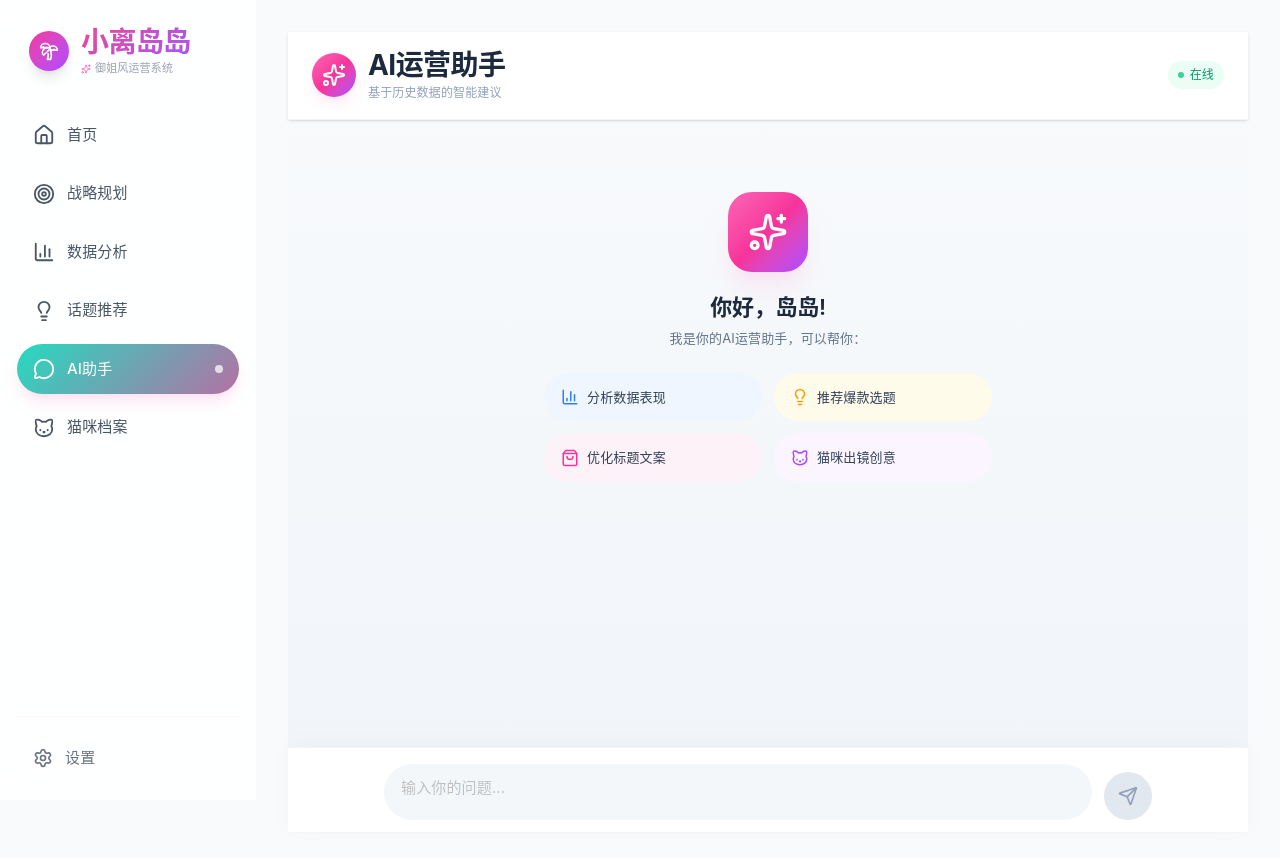
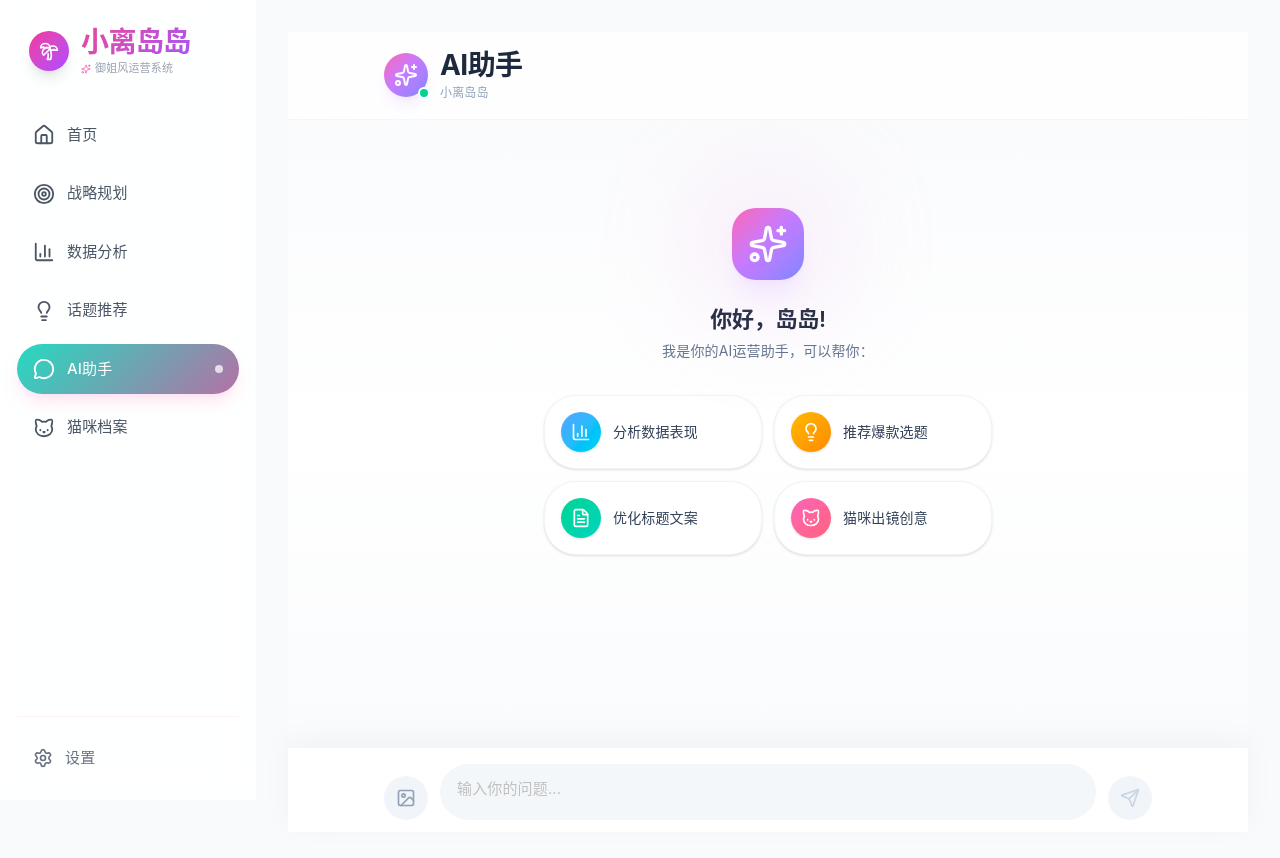
Before and after one commit to brianzhibo-design/DD, a Next.js app: page /assistant in a window 1280 px wide. Shown: the top 858 px of the page. Built offline with nearby package versions, Linux system fonts and the light colour scheme.

Commit message:
feat: refined AI chat UI - glow effect, rounded bubbles, quick action cards

```diff
--- a/src/app/assistant/page.tsx
+++ b/src/app/assistant/page.tsx
@@ -1,7 +1,7 @@
 'use client'
 
 import React, { useState, useRef, useEffect } from 'react'
-import { Send, Sparkles, User, BarChart3, Lightbulb, ShoppingBag, Cat, AlertCircle } from 'lucide-react'
+import { Send, Image as ImageIcon, Sparkles, User, BarChart3, Lightbulb, FileText, Cat, AlertCircle } from 'lucide-react'
 
 interface Message {
   id: string
@@ -11,12 +11,28 @@ interface Message {
   isError?: boolean
 }
 
-const quickPrompts = [
-  { icon: BarChart3, label: '分析数据表现', color: 'text-blue-500', bgColor: 'bg-blue-50 hover:bg-blue-100' },
-  { icon: Lightbulb, label: '推荐爆款选题', color: 'text-amber-500', bgColor: 'bg-amber-50 hover:bg-amber-100' },
-  { icon: ShoppingBag, label: '优化标题文案', color: 'text-pink-500', bgColor: 'bg-pink-50 hover:bg-pink-100' },
-  { icon: Cat, label: '猫咪出镜创意', color: 'text-purple-500', bgColor: 'bg-purple-50 hover:bg-purple-100' },
-]
+// 快捷操作卡片组件
+function QuickActionCard({ icon, title, color, onClick, disabled }: {
+  icon: React.ReactNode
+  title: string
+  color: string
+  onClick: () => void
+  disabled?: boolean
+}) {
+  return (
+    <button
+      onClick={onClick}
+      disabled={disabled}
+      className={`group flex items-center gap-3 p-3.5 md:p-4 bg-white rounded-2xl border border-slate-100 shadow-sm hover:shadow-md hover:border-slate-200 transition-all active:scale-[0.98] disabled:opacity-50 disabled:cursor-not-allowed focus:outline-none focus:ring-2 focus:ring-pink-200 focus:ring-offset-1`}
+      aria-label={`快速提问: ${title}`}
+    >
+      <div className={`w-9 h-9 md:w-10 md:h-10 rounded-xl bg-gradient-to-br ${color} flex items-center justify-center text-white shadow-sm group-hover:scale-105 transition-transform`}>
+        {icon}
+      </div>
+      <span className="text-[13px] md:text-[14px] font-medium text-slate-700 text-left flex-1">{title}</span>
+    </button>
+  )
+}
 
 export default function AssistantPage() {
   const [messages, setMessages] = useState<Message[]>([])
@@ -33,11 +49,10 @@ export default function AssistantPage() {
     scrollToBottom()
   }, [messages])
 
-  // 自动调整输入框高度
   useEffect(() => {
     if (textareaRef.current) {
       textareaRef.current.style.height = '24px'
-      textareaRef.current.style.height = Math.min(textareaRef.current.scrollHeight, 120) + 'px'
+      textareaRef.current.style.height = Math.min(textareaRef.current.scrollHeight, 128) + 'px'
     }
   }, [input])
 
@@ -118,49 +133,71 @@ export default function AssistantPage() {
   }
 
   return (
-    <div className="flex flex-col h-[100dvh] bg-gradient-to-b from-slate-50 to-slate-100">
-      {/* 顶部标题栏 - Soft UI Evolution */}
-      <header className="bg-white/90 backdrop-blur-md border-b border-slate-100 px-4 md:px-6 py-3 md:py-4 flex items-center justify-between flex-shrink-0 shadow-sm">
-        <div className="flex items-center gap-3">
-          <div className="w-10 h-10 md:w-11 md:h-11 rounded-2xl bg-gradient-to-br from-pink-400 via-pink-500 to-purple-500 flex items-center justify-center shadow-lg shadow-pink-200/40">
+    <div className="flex flex-col h-[100dvh] bg-gradient-to-b from-slate-50 via-white to-slate-50">
+      {/* 顶部标题栏 - 毛玻璃效果 */}
+      <header className="sticky top-0 z-10 bg-white/80 backdrop-blur-xl border-b border-slate-100/80 px-4 md:px-6 py-3 md:py-4 flex-shrink-0">
+        <div className="flex items-center gap-3 max-w-3xl mx-auto">
+          <div className="relative">
+            <div className="w-10 h-10 md:w-11 md:h-11 rounded-2xl bg-gradient-to-br from-pink-400 via-purple-400 to-indigo-400 flex items-center justify-center shadow-lg shadow-purple-200/50">
               <Sparkles className="w-5 h-5 md:w-6 md:h-6 text-white" />
             </div>
+            <span className="absolute -bottom-0.5 -right-0.5 w-3 h-3 bg-emerald-400 rounded-full border-2 border-white" aria-label="在线状态"></span>
+          </div>
           <div>
-            <h1 className="font-semibold md:font-bold text-slate-800 text-base md:text-lg">AI运营助手</h1>
-            <p className="text-[11px] md:text-xs text-slate-400">基于历史数据的智能建议</p>
+            <h1 className="text-[15px] md:text-[16px] font-semibold text-slate-800">AI助手</h1>
+            <p className="text-[11px] md:text-[12px] text-slate-400">小离岛岛</p>
           </div>
-        </div>
-        <div className="text-[11px] md:text-xs text-emerald-600 flex items-center gap-1.5 bg-emerald-50 px-2.5 py-1.5 rounded-full font-medium">
-          <span className="w-1.5 h-1.5 bg-emerald-500 rounded-full animate-pulse" aria-hidden="true"></span>
-          在线
         </div>
       </header>
 
       {/* 消息列表区域 */}
-      <main className="flex-1 overflow-y-auto px-3 md:px-6 py-4 md:py-6 space-y-4" role="log" aria-live="polite">
-        {/* 欢迎消息 */}
+      <main className="flex-1 overflow-y-auto px-3 md:px-6 py-4 md:py-6" role="log" aria-live="polite">
+        <div className="max-w-3xl mx-auto space-y-4">
+          {/* 欢迎区域 - 光晕效果 */}
           {messages.length === 0 && (
-          <div className="text-center py-6 md:py-12 max-w-md mx-auto">
-            <div className="w-16 h-16 md:w-20 md:h-20 mx-auto mb-4 md:mb-5 rounded-3xl bg-gradient-to-br from-pink-400 via-pink-500 to-purple-500 flex items-center justify-center shadow-xl shadow-pink-200/40">
-              <Sparkles className="w-8 h-8 md:w-10 md:h-10 text-white" />
+            <div className="flex flex-col items-center justify-center py-10 md:py-16 px-4">
+              {/* 头像光晕效果 */}
+              <div className="relative mb-5 md:mb-6">
+                <div className="absolute inset-0 bg-gradient-to-br from-pink-300 to-purple-300 rounded-full blur-2xl opacity-40 scale-150" aria-hidden="true"></div>
+                <div className="relative w-18 h-18 md:w-20 md:h-20 rounded-3xl bg-gradient-to-br from-pink-400 via-purple-400 to-indigo-400 flex items-center justify-center shadow-xl shadow-purple-200/40" style={{ width: '72px', height: '72px' }}>
+                  <Sparkles className="w-9 h-9 md:w-10 md:h-10 text-white" />
                 </div>
-            <h2 className="text-lg md:text-xl font-bold text-slate-800 mb-1.5">你好，岛岛!</h2>
-            <p className="text-slate-500 text-sm mb-5 md:mb-6">我是你的AI运营助手，可以帮你：</p>
+              </div>
 
-            {/* 快捷操作按钮 - 改进的触摸目标 */}
-            <div className="grid grid-cols-2 gap-2 md:gap-3">
-              {quickPrompts.map(item => (
-                <button
-                  key={item.label}
-                  onClick={() => handleSend(item.label)}
+              {/* 欢迎文字 */}
+              <h2 className="text-[18px] md:text-[20px] font-semibold text-slate-800 mb-1.5">你好，岛岛!</h2>
+              <p className="text-[13px] md:text-[14px] text-slate-500 mb-6 md:mb-8">我是你的AI运营助手，可以帮你：</p>
+
+              {/* 快捷操作卡片 - 2x2网格 */}
+              <div className="grid grid-cols-1 sm:grid-cols-2 gap-2.5 md:gap-3 w-full max-w-md">
+                <QuickActionCard
+                  icon={<BarChart3 className="w-4 h-4 md:w-5 md:h-5" />}
+                  title="分析数据表现"
+                  color="from-blue-400 to-cyan-400"
+                  onClick={() => handleSend('帮我分析最近的数据表现')}
                   disabled={loading}
-                  className={`flex items-center gap-2 px-3 md:px-4 py-3 md:py-3.5 ${item.bgColor} rounded-xl text-sm text-slate-700 font-medium transition-all border border-transparent hover:border-slate-200 focus:outline-none focus:ring-2 focus:ring-pink-300 focus:ring-offset-2 disabled:opacity-50 disabled:cursor-not-allowed active:scale-[0.98]`}
-                  aria-label={`快速提问: ${item.label}`}
-                >
-                  <item.icon size={18} className={item.color} aria-hidden="true" />
-                  <span className="truncate">{item.label}</span>
-                </button>
-              ))}
+                />
+                <QuickActionCard
+                  icon={<Lightbulb className="w-4 h-4 md:w-5 md:h-5" />}
+                  title="推荐爆款选题"
+                  color="from-amber-400 to-orange-400"
+                  onClick={() => handleSend('推荐5个爆款选题')}
+                  disabled={loading}
+                />
+                <QuickActionCard
+                  icon={<FileText className="w-4 h-4 md:w-5 md:h-5" />}
+                  title="优化标题文案"
+                  color="from-emerald-400 to-teal-400"
+                  onClick={() => handleSend('帮我优化标题文案')}
+                  disabled={loading}
+                />
+                <QuickActionCard
+                  icon={<Cat className="w-4 h-4 md:w-5 md:h-5" />}
+                  title="猫咪出镜创意"
+                  color="from-pink-400 to-rose-400"
+                  onClick={() => handleSend('给我一些猫咪出镜的创意')}
+                  disabled={loading}
+                />
               </div>
             </div>
           )}
@@ -170,59 +207,64 @@ export default function AssistantPage() {
             <div key={msg.id}>
               {/* 时间戳 */}
               {shouldShowTime(msg, messages[index - 1]) && (
-              <div className="text-center text-[11px] text-slate-400 my-3 md:my-4 select-none font-medium">
+                <div className="text-center text-[11px] text-slate-400 my-4 select-none font-medium">
                   {formatTime(msg.timestamp)}
                 </div>
               )}
 
               {/* 消息行 */}
-            <div className={`flex items-end gap-2 md:gap-3 ${msg.role === 'user' ? 'flex-row-reverse' : ''}`}>
-              {/* 头像 */}
+              <div className={`flex items-end gap-2.5 ${msg.role === 'user' ? 'flex-row-reverse' : ''}`}>
+                {/* 头像 - 只有AI显示 */}
+                {msg.role === 'assistant' && (
                   <div
-                className={`w-8 h-8 md:w-9 md:h-9 rounded-xl md:rounded-2xl flex-shrink-0 flex items-center justify-center shadow-md ${
-                  msg.role === 'assistant'
-                    ? msg.isError
+                    className={`w-8 h-8 rounded-xl flex-shrink-0 flex items-center justify-center shadow-sm ${
+                      msg.isError
                         ? 'bg-gradient-to-br from-red-400 to-red-500'
                         : 'bg-gradient-to-br from-pink-400 to-purple-500'
-                    : 'bg-gradient-to-br from-blue-400 to-cyan-500'
                     }`}
                     aria-hidden="true"
                   >
-                {msg.role === 'assistant'
-                  ? msg.isError
+                    {msg.isError
                       ? <AlertCircle className="w-4 h-4 text-white" />
                       : <Sparkles className="w-4 h-4 text-white" />
-                  : <User className="w-4 h-4 text-white" />
                     }
                   </div>
+                )}
 
-              {/* 气泡 - 改进的颜色对比度 */}
+                {/* 用户头像 */}
+                {msg.role === 'user' && (
+                  <div className="w-8 h-8 rounded-xl flex-shrink-0 flex items-center justify-center shadow-sm bg-gradient-to-br from-blue-400 to-cyan-500" aria-hidden="true">
+                    <User className="w-4 h-4 text-white" />
+                  </div>
+                )}
+
+                {/* 气泡 - 更圆润 */}
                 <div
-                className={`max-w-[80%] md:max-w-[75%] px-3.5 md:px-4 py-2.5 md:py-3 ${
+                  className={`max-w-[80%] md:max-w-[75%] px-4 py-3 ${
                     msg.role === 'user'
-                    ? 'bg-gradient-to-br from-pink-500 to-pink-600 text-white rounded-2xl rounded-br-lg shadow-md shadow-pink-200/30'
+                      ? 'bg-gradient-to-br from-pink-500 to-purple-500 text-white rounded-[20px] rounded-br-lg shadow-lg shadow-pink-200/30'
                       : msg.isError
-                      ? 'bg-red-50 text-red-700 rounded-2xl rounded-bl-lg border border-red-100'
-                      : 'bg-white text-slate-700 rounded-2xl rounded-bl-lg shadow-md shadow-slate-100/50 border border-slate-100'
+                        ? 'bg-red-50 text-red-700 rounded-[20px] rounded-bl-lg border border-red-100'
+                        : 'bg-white text-slate-700 rounded-[20px] rounded-bl-lg shadow-md shadow-slate-100/60 border border-slate-100/80'
                   }`}
                 >
-                <p className="text-[13px] md:text-sm whitespace-pre-wrap leading-relaxed">{msg.content}</p>
+                  <p className="text-[14px] md:text-[15px] leading-relaxed whitespace-pre-wrap">{msg.content}</p>
                 </div>
               </div>
             </div>
           ))}
 
-        {/* 加载动画 - 仅用于加载指示 */}
+          {/* 打字中动画 */}
           {loading && (
-          <div className="flex items-end gap-2 md:gap-3" role="status" aria-label="正在思考">
-            <div className="w-8 h-8 md:w-9 md:h-9 rounded-xl md:rounded-2xl bg-gradient-to-br from-pink-400 to-purple-500 flex items-center justify-center shadow-md" aria-hidden="true">
+            <div className="flex items-end gap-2.5" role="status" aria-label="AI正在思考">
+              <div className="w-8 h-8 rounded-xl bg-gradient-to-br from-pink-400 to-purple-500 flex items-center justify-center shadow-sm" aria-hidden="true">
                 <Sparkles className="w-4 h-4 text-white" />
               </div>
-            <div className="bg-white px-4 py-3 rounded-2xl rounded-bl-lg shadow-md shadow-slate-100/50 border border-slate-100">
-              <div className="flex gap-1.5">
+              <div className="bg-white px-4 py-3.5 rounded-[20px] rounded-bl-lg shadow-md shadow-slate-100/60 border border-slate-100/80">
+                <div className="flex items-center gap-1.5">
                   <span className="w-2 h-2 bg-pink-300 rounded-full animate-bounce" style={{ animationDelay: '0ms' }}></span>
-                <span className="w-2 h-2 bg-pink-300 rounded-full animate-bounce" style={{ animationDelay: '150ms' }}></span>
-                <span className="w-2 h-2 bg-pink-300 rounded-full animate-bounce" style={{ animationDelay: '300ms' }}></span>
+                  <span className="w-2 h-2 bg-purple-300 rounded-full animate-bounce" style={{ animationDelay: '150ms' }}></span>
+                  <span className="w-2 h-2 bg-indigo-300 rounded-full animate-bounce" style={{ animationDelay: '300ms' }}></span>
                 </div>
               </div>
               <span className="sr-only">AI正在思考中...</span>
@@ -230,13 +272,22 @@ export default function AssistantPage() {
           )}
 
           <div ref={messagesEndRef} />
+        </div>
       </main>
 
-      {/* 底部输入区域 - 改进的无障碍访问 */}
-      <footer className="bg-white/95 backdrop-blur-md border-t border-slate-100 px-3 md:px-6 py-3 md:py-4 flex-shrink-0 pb-safe shadow-[0_-4px_20px_rgba(0,0,0,0.03)]">
+      {/* 底部输入区域 - 更现代 */}
+      <footer className="sticky bottom-0 bg-white/95 backdrop-blur-xl border-t border-slate-100/80 px-3 md:px-6 py-3 md:py-4 flex-shrink-0 pb-safe shadow-[0_-8px_30px_rgba(0,0,0,0.04)]">
         <div className="flex items-end gap-2 md:gap-3 max-w-3xl mx-auto">
-          {/* 输入框容器 */}
-          <div className="flex-1 bg-slate-100/80 rounded-2xl px-4 py-2.5 md:py-3 focus-within:ring-2 focus-within:ring-pink-300 focus-within:ring-offset-1 focus-within:bg-white transition-all border border-transparent focus-within:border-pink-200">
+          {/* 附件按钮 */}
+          <button
+            className="w-10 h-10 md:w-11 md:h-11 rounded-xl bg-slate-100 flex items-center justify-center text-slate-400 hover:bg-slate-200 hover:text-slate-600 transition-colors focus:outline-none focus:ring-2 focus:ring-pink-200"
+            aria-label="添加附件"
+          >
+            <ImageIcon className="w-5 h-5" />
+          </button>
+
+          {/* 输入框 */}
+          <div className="flex-1 bg-slate-100/80 rounded-2xl px-4 py-2.5 md:py-3 focus-within:ring-2 focus-within:ring-pink-200 focus-within:ring-offset-1 focus-within:bg-white transition-all border border-transparent focus-within:border-pink-200/50">
             <label htmlFor="chat-input" className="sr-only">输入你的问题</label>
             <textarea
               id="chat-input"
@@ -247,25 +298,23 @@ export default function AssistantPage() {
               placeholder="输入你的问题..."
               rows={1}
               disabled={loading}
-              className="w-full bg-transparent resize-none outline-none text-sm md:text-base text-slate-700 placeholder:text-slate-400 disabled:opacity-50 disabled:cursor-not-allowed"
-              style={{ minHeight: '24px', maxHeight: '120px' }}
-              aria-describedby="chat-hint"
+              className="w-full bg-transparent resize-none outline-none text-[14px] md:text-[15px] text-slate-700 placeholder:text-slate-400 disabled:opacity-50 disabled:cursor-not-allowed leading-relaxed"
+              style={{ minHeight: '24px', maxHeight: '128px' }}
             />
           </div>
-          <p id="chat-hint" className="sr-only">按 Enter 发送消息，Shift+Enter 换行</p>
 
-          {/* 发送按钮 - 改进的无障碍访问 */}
+          {/* 发送按钮 */}
           <button
             onClick={() => handleSend()}
             disabled={!input.trim() || loading}
             aria-label="发送消息"
-            className={`p-3 md:p-3.5 rounded-xl md:rounded-2xl transition-all duration-200 focus:outline-none focus:ring-2 focus:ring-pink-300 focus:ring-offset-2 ${
+            className={`w-10 h-10 md:w-11 md:h-11 rounded-xl flex items-center justify-center transition-all duration-200 focus:outline-none focus:ring-2 focus:ring-pink-200 focus:ring-offset-1 ${
               input.trim() && !loading
-                ? 'bg-gradient-to-br from-pink-500 to-pink-600 text-white shadow-lg shadow-pink-200/40 hover:shadow-xl hover:shadow-pink-200/50 active:scale-95'
-                : 'bg-slate-200 text-slate-400 cursor-not-allowed'
+                ? 'bg-gradient-to-br from-pink-500 to-purple-500 text-white shadow-lg shadow-pink-200/50 hover:shadow-xl hover:shadow-pink-200/60 active:scale-95'
+                : 'bg-slate-100 text-slate-300 cursor-not-allowed'
             }`}
           >
-            <Send className="w-5 h-5" aria-hidden="true" />
+            <Send className="w-5 h-5" />
           </button>
         </div>
       </footer>
```
Lines whose indentation alone changed are shown as unchanged.
